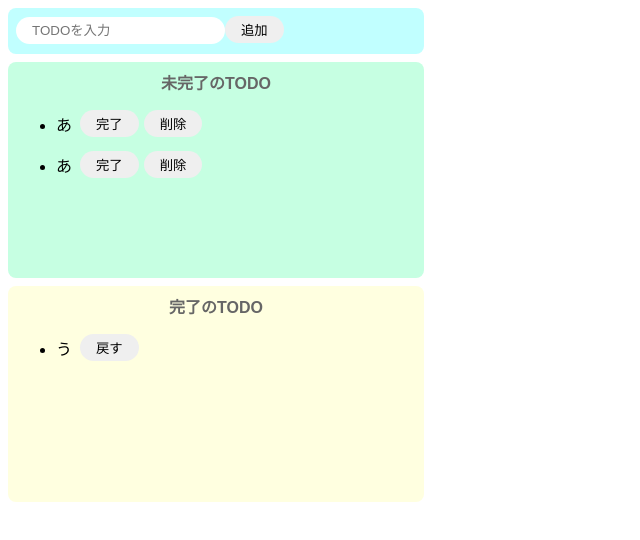
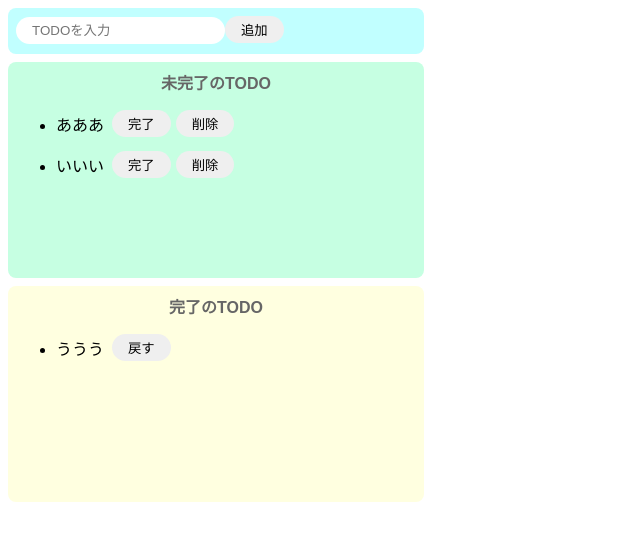
Before and after one commit to chiilog/practice-todo-react, a React (Create React App) app: page / in a window 1280 px wide. Shown: the top 540 px of the page, without its empty margins (0-640 px from the left). Built offline with nearby package versions, Linux system fonts and the light colour scheme.

Commit message:
配列のテキストを各TODOに表示する

```diff
--- a/src/App.jsx
+++ b/src/App.jsx
@@ -25,7 +25,7 @@ export const App = () => {
 				<p className="title">未完了のTODO</p>
 				<ul>
 					{ inCompleteList.map( ( todo ) => {
-						return <IncompleteItem />;
+						return <IncompleteItem text={ todo } />;
 					}) }
 				</ul>
 			</div>
@@ -33,7 +33,7 @@ export const App = () => {
 				<p className="title">完了のTODO</p>
 				<ul>
 					{ completeList.map( ( todo ) => {
-						return <CompleteItem />;
+						return <CompleteItem text={ todo } />;
 					}) }
 				</ul>
 			</div>
--- a/src/component/CompleteItem.jsx
+++ b/src/component/CompleteItem.jsx
@@ -1,10 +1,12 @@
 import React from 'react';
 
-export const CompleteItem = () => {
+export const CompleteItem = ( props ) => {
+	const { text } = props;
+
 	return (
 		<li>
-			<div className="list-row">
-				<p>う</p>
+			<div key={ text } className="list-row">
+				<p>{ text }</p>
 				<button>戻す</button>
 			</div>
 		</li>
--- a/src/component/IncompleteItem.jsx
+++ b/src/component/IncompleteItem.jsx
@@ -1,10 +1,11 @@
 import React from 'react';
 
-export const IncompleteItem = () => {
+export const IncompleteItem = ( props ) => {
+	const { text } = props;
 	return (
 		<li>
-			<div className="list-row">
-				<p>あ</p>
+			<div key={ text } className="list-row">
+				<p>{ text }</p>
 				<button>完了</button>
 				<button>削除</button>
 			</div>
```
